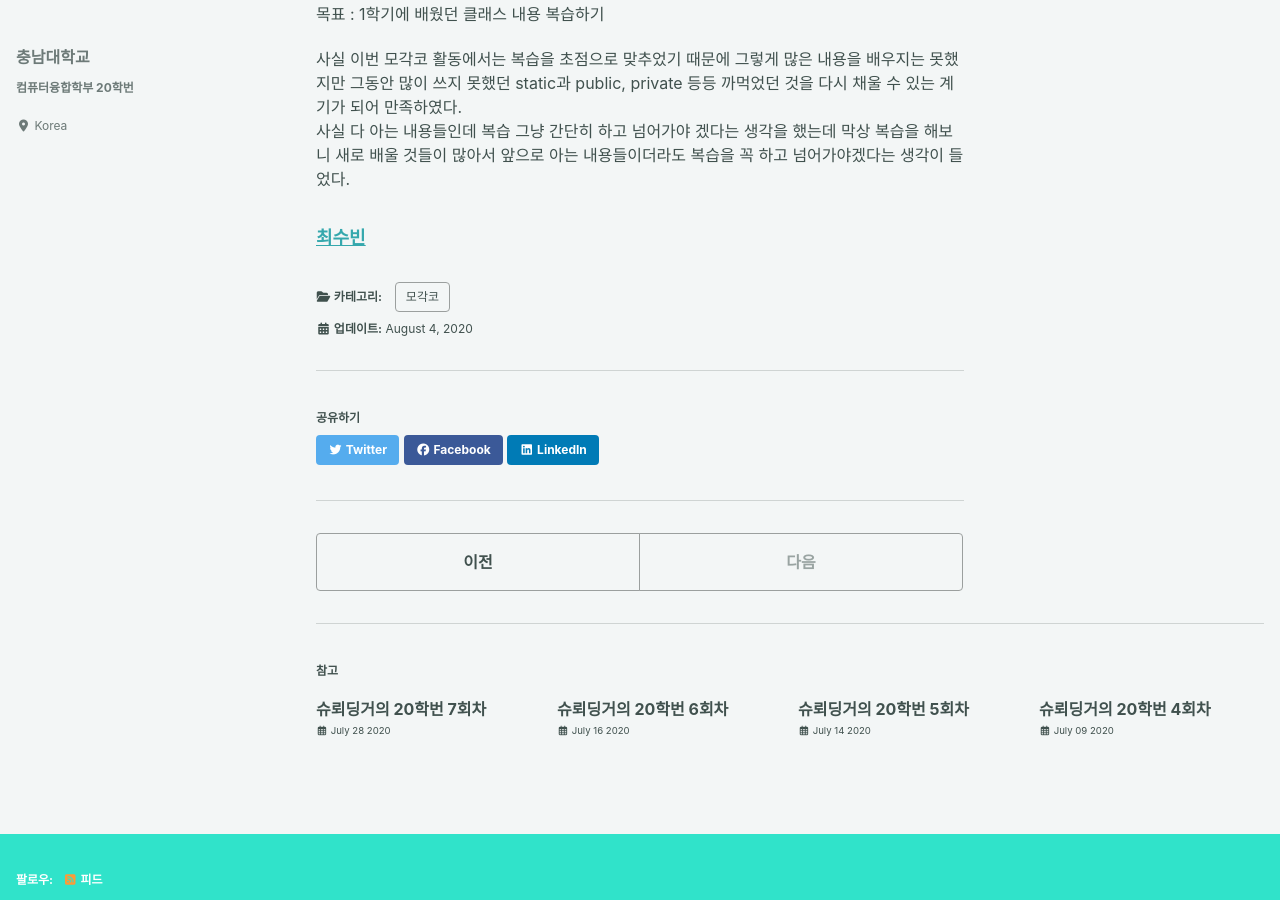
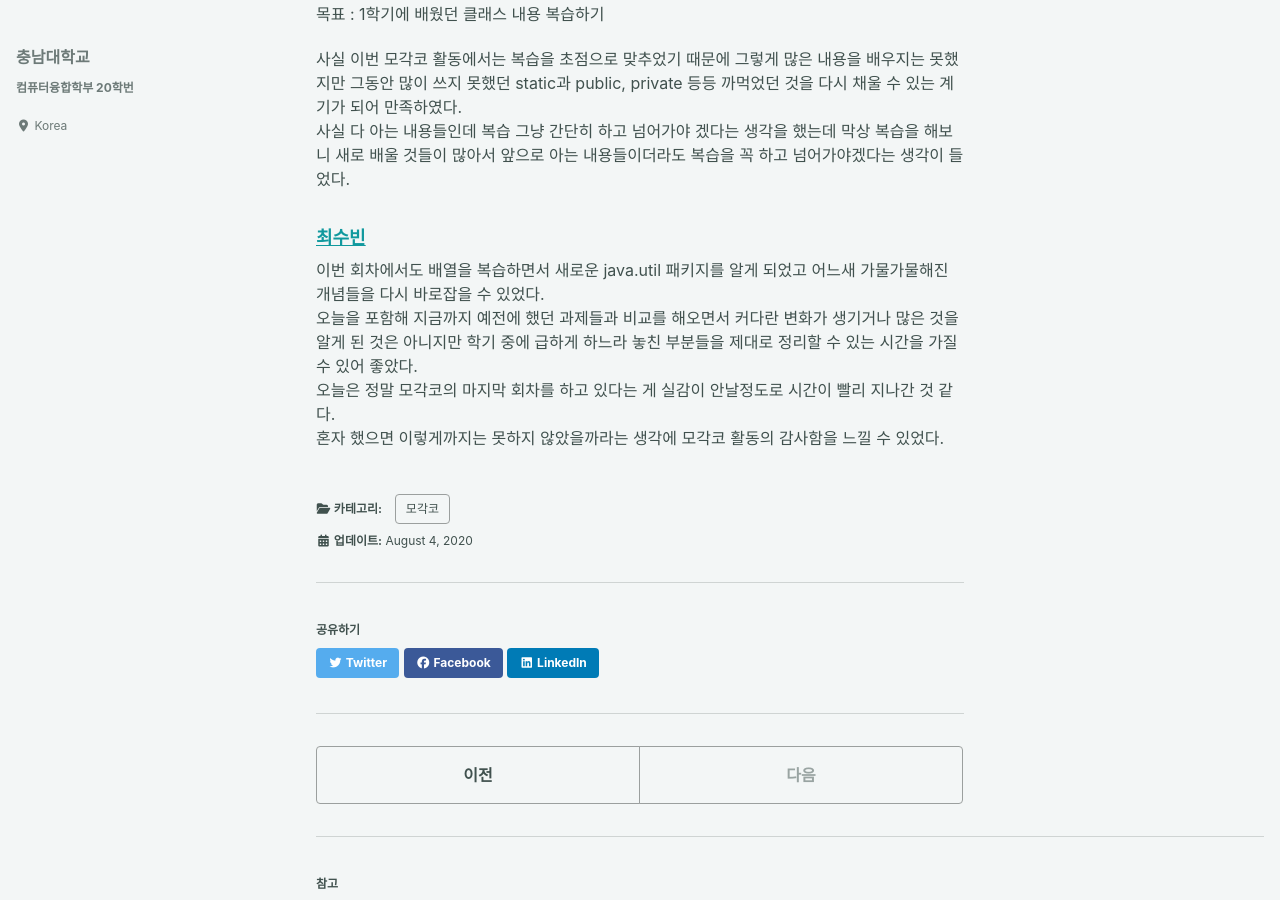
Before and after one commit to schrodinger-20/schrodinger-20.github.io, a Jekyll site: the page built from _posts/2020-08-04-8회.md, in a window 1280 px wide and 900 px high, scrolled down 1816 px. Built offline with Jekyll 4.4.1, drawn with Linux system fonts in a browser that asks for light colours; cached includes are drawn as plain includes; nearby versions of some CDN libraries.

Commit message:
진짜 찐막

```diff
--- a/_posts/2020-08-04-8회.md
+++ b/_posts/2020-08-04-8회.md
@@ -49,4 +49,8 @@ C언어를 더욱 연습한 이후에 C++이나 C#까지 도전해보고 싶은
 사실 이번 모각코 활동에서는 복습을 초점으로 맞추었기 때문에 그렇게 많은 내용을 배우지는 못했지만 그동안 많이 쓰지 못했던 static과 public, private 등등 까먹었던 것을 다시 채울 수 있는 계기가 되어 만족하였다.
 사실 다 아는 내용들인데 복습 그냥 간단히 하고 넘어가야 겠다는 생각을 했는데 막상 복습을 해보니 새로 배울 것들이 많아서 앞으로 아는 내용들이더라도 복습을 꼭 하고 넘어가야겠다는 생각이 들었다.
 
-### [최수빈]()
+### [최수빈](https://subin-choe.tistory.com/8)
+이번 회차에서도 배열을 복습하면서 새로운 java.util 패키지를 알게 되었고 어느새 가물가물해진 개념들을 다시 바로잡을 수 있었다.
+오늘을 포함해 지금까지 예전에 했던 과제들과 비교를 해오면서 커다란 변화가 생기거나 많은 것을 알게 된 것은 아니지만 학기 중에 급하게 하느라 놓친 부분들을 제대로 정리할 수 있는 시간을 가질 수 있어 좋았다.
+오늘은 정말 모각코의 마지막 회차를 하고 있다는 게 실감이 안날정도로 시간이 빨리 지나간 것 같다.
+혼자 했으면 이렇게까지는 못하지 않았을까라는 생각에 모각코 활동의 감사함을 느낄 수 있었다.
```
Also changed, not shown: _posts/2020-07-16-6회.md (+1 -1 lines).
